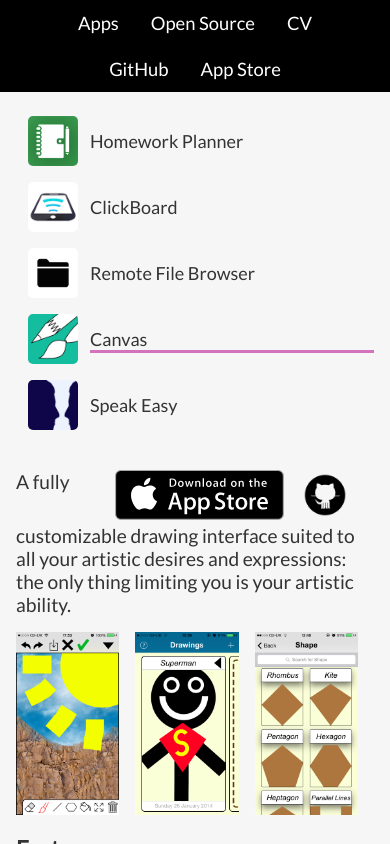
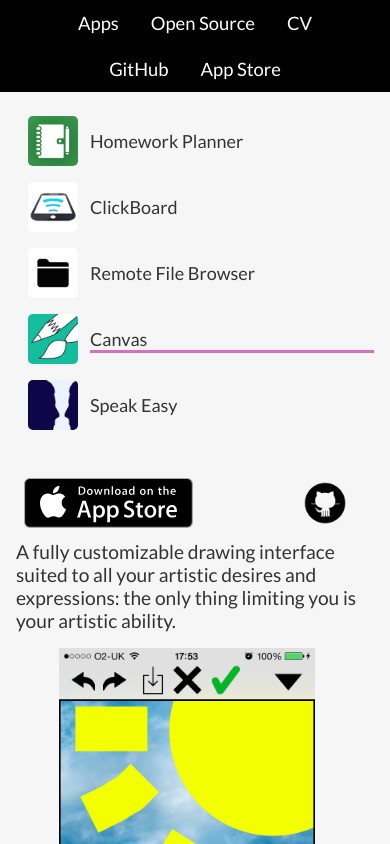
Before and after one commit to hughbe/hughbe.github.io, a React (Create React App) app: page /apps/Canvas in a window 390 px wide. Shown: the top 844 px of the page. Built offline with nearby package versions, Linux system fonts and the light colour scheme.

Commit message:
Improve styling of screenshots and links on small screens

```diff
--- a/src/Components/css/ProjectDisplay.css
+++ b/src/Components/css/ProjectDisplay.css
@@ -22,6 +22,15 @@
 
 .selected-project .selected-project-links {
   float: right;
+  display: flex;
+  justify-content: space-between;
+}
+
+@media (max-width: 410px) {
+  .selected-project .selected-project-links {
+    width: 100%;
+    flex-flow: wrap;
+  }
 }
 
 .selected-project .selected-project-links a {
@@ -35,6 +44,27 @@
 .selected-project-screenshots {
   display: flex;
   width: 100%;
+  flex-flow: wrap;
+}
+
+@media (max-width: 450px) {
+  .selected-project-screenshots > div {
+    min-width: 75% !important;
+    max-width: 75% !important;
+  }
+}
+
+@media (max-width: 550px) {
+  .selected-project-screenshots {
+    justify-content: center;
+  }
+
+  .selected-project-screenshots > div {
+    min-width: 55%;
+    max-width: 55%;
+    margin-bottom: 1rem;
+    margin-right: 0rem !important;
+  }
 }
 
 .selected-project-screenshots > div {
```
